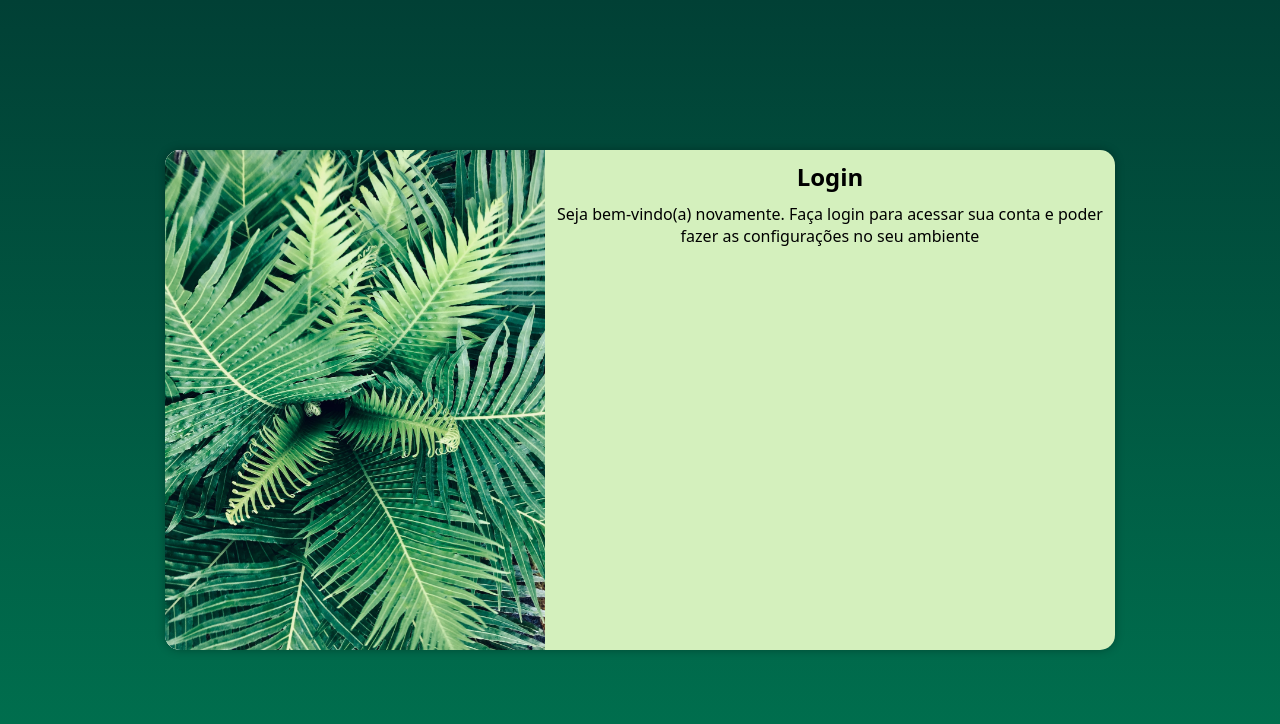
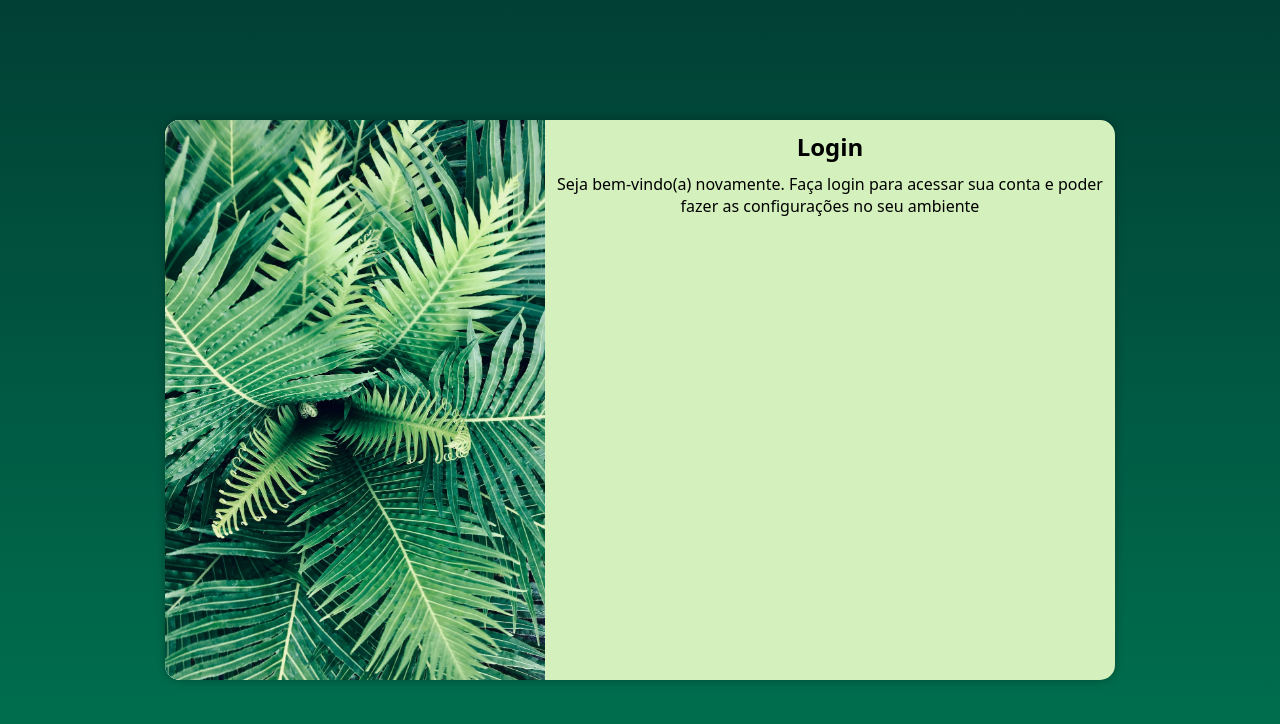
Before and after one commit to KelvinAlves28/projeto-login, a PHP site: page / in a window 1280 px wide. Shown: the top 724 px of the page. Run offline with PHP 8.4, Linux system fonts and the light colour scheme.

Commit message:
alteração

```diff
--- a/estilos/mediaquery.css
+++ b/estilos/mediaquery.css
@@ -16,6 +16,7 @@ Grandes telas: acima de 1200px
     }
     section#login{
         width: 80vw;
+        height: 70vh;
     }
 
     section#login > div#imagem{
@@ -38,6 +39,7 @@ Grandes telas: acima de 1200px
 
     section#login{
         width: 950px;
+        height: 70vh;
     }
 
     section#login > div#imagem{
```
